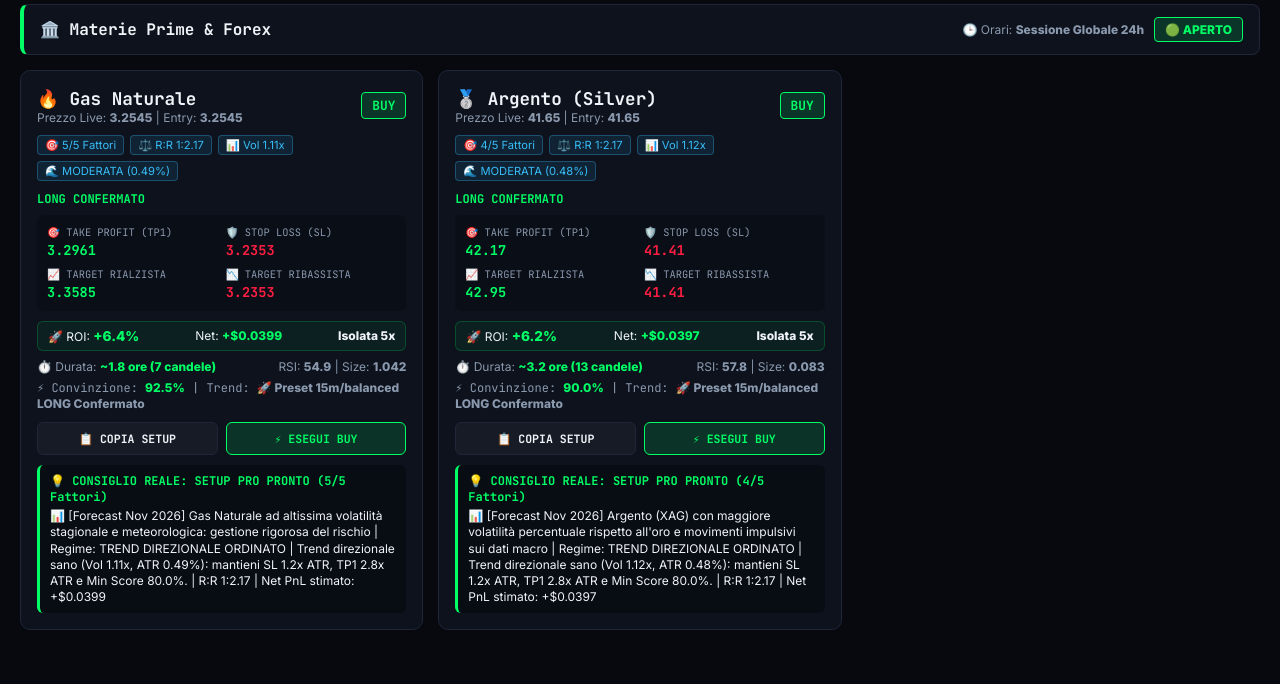
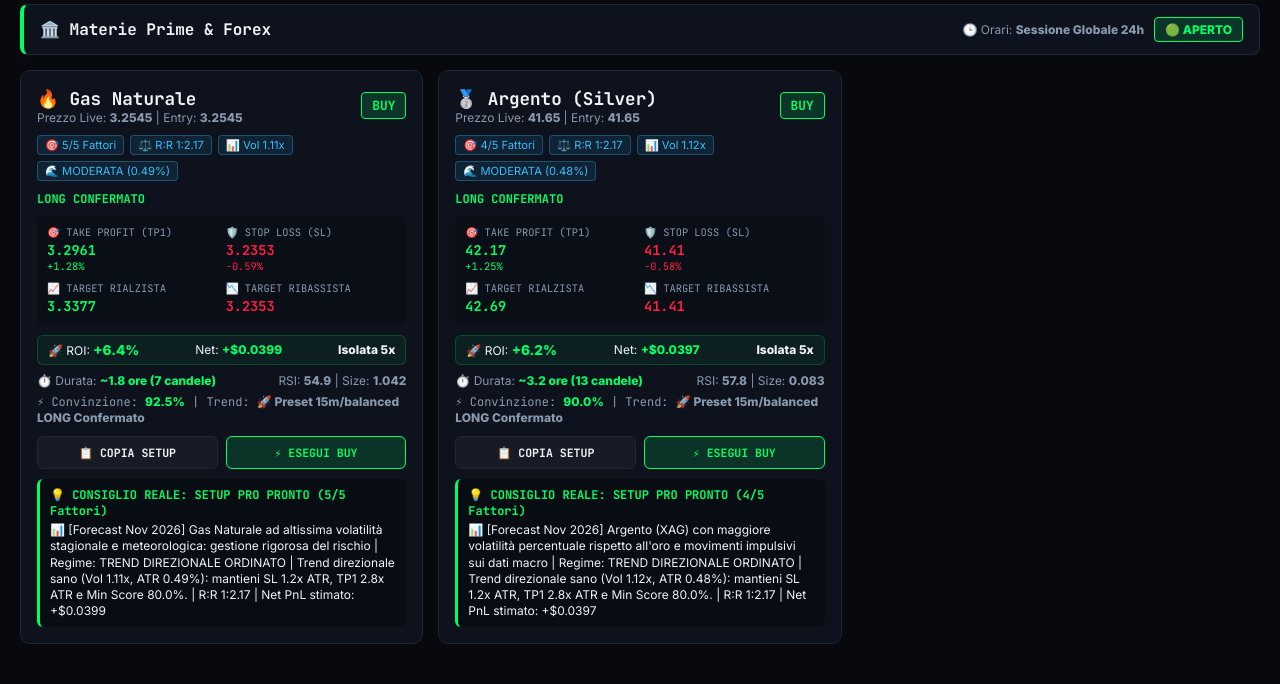
Before and after one commit to fabiocaputo389-ship-it/segnali-ai-telegram, a Flask app: page / in a window 1280 px wide. Shown: the part 1843-2527 px from the top of the page. Run offline with Flask 3, Linux system fonts and the light colour scheme; data that the repository does not hold is empty.

Commit message:
Update index.html

```diff
--- a/templates/index.html
+++ b/templates/index.html
@@ -876,7 +876,12 @@
         function copySetupToClipboard(symbol) {
             const s = (cachedSignalData.signals || []).find(item => item.symbol === symbol);
             if (!s) return;
-            const txt = `${s.name} (${s.symbol}) | ${s.action} | Entry: ${s.entry} | TP1: ${s.tp1} | SL: ${s.sl} | R:R 1:${s.rrr} | ${s.leverage}`;
+            const entryNum = parseFloat(s.entry) || 0;
+            const tpNum = parseFloat(s.tp1) || 0;
+            const slNum = parseFloat(s.sl) || 0;
+            const tpPct = entryNum > 0 ? (((tpNum - entryNum) / entryNum) * 100).toFixed(2) : '0.00';
+            const slPct = entryNum > 0 ? (((slNum - entryNum) / entryNum) * 100).toFixed(2) : '0.00';
+            const txt = `${s.name} (${s.symbol}) | ${s.action} | Entry: ${s.entry} | TP1: ${s.tp1} (${tpPct}%) | SL: ${s.sl} (${slPct}%) | R:R 1:${s.rrr}`;
             navigator.clipboard?.writeText(txt).catch(() => {});
             alert(`Setup copiato:\n${txt}`);
         }
@@ -1163,6 +1168,9 @@
                     if (data.success && data.lastPrice > 0) {
                         const liveP = parseFloat(data.lastPrice);
                         const dec = sig.decimals || (liveP > 5 ? 2 : 5);
+                        const factor = Math.pow(10, dec);
+                        const tick = Math.pow(10, -dec);
+                        const entryLive = Math.round(liveP * factor) / factor;
                         const tpDist = parseFloat(sig.tp_dist) || 0;
                         const slDist = parseFloat(sig.sl_dist) || 0;
 
@@ -1174,15 +1182,15 @@
                         if (tpDist > 0 && slDist > 0) {
                             let newTp1, newSl, newUp, newDown;
                             if (sig.action === 'BUY') {
-                                newTp1 = (liveP + tpDist).toFixed(dec);
-                                newSl = (liveP - slDist).toFixed(dec);
-                                newUp = (liveP + tpDist * 2.5).toFixed(dec);
+                                newTp1 = Math.max(entryLive + tick, Math.round((entryLive + tpDist) * factor) / factor).toFixed(dec);
+                                newSl = Math.max(tick, Math.min(entryLive - tick, Math.round((entryLive - slDist) * factor) / factor)).toFixed(dec);
+                                newUp = (Math.round((entryLive + tpDist * 2.0) * factor) / factor).toFixed(dec);
                                 newDown = newSl;
                             } else {
-                                newTp1 = (liveP - tpDist).toFixed(dec);
-                                newSl = (liveP + slDist).toFixed(dec);
+                                newTp1 = Math.max(tick, Math.min(entryLive - tick, Math.round((entryLive - tpDist) * factor) / factor)).toFixed(dec);
+                                newSl = Math.max(entryLive + tick, Math.round((entryLive + slDist) * factor) / factor).toFixed(dec);
                                 newUp = newSl;
-                                newDown = (liveP - tpDist * 2.5).toFixed(dec);
+                                newDown = Math.max(tick, Math.round((entryLive - tpDist * 2.0) * factor) / factor).toFixed(dec);
                             }
 
                             const tp1El = document.getElementById(`tp1-${sig.symbol}`);
@@ -1293,7 +1301,13 @@
                         </div>
                         <div class="signals-grid">
                             ${catSignals.length === 0 ? `<div style="color:var(--text-muted); font-family:'JetBrains Mono',monospace; font-size:0.8rem;">Nessun setup operativo BUY/SELL al momento su questa borsa (i segnali neutrali sono filtrati).</div>` :
-                            catSignals.map(s => `
+                            catSignals.map(s => {
+                                const entryNum = parseFloat(s.entry) || 0;
+                                const tpNum = parseFloat(s.tp1) || 0;
+                                const slNum = parseFloat(s.sl) || 0;
+                                const tpDelta = entryNum > 0 ? (((tpNum - entryNum) / entryNum) * 100).toFixed(2) : '0.00';
+                                const slDelta = entryNum > 0 ? (((slNum - entryNum) / entryNum) * 100).toFixed(2) : '0.00';
+                                return `
                                 <div class="signal-card">
                                     <div class="card-header">
                                         <div>
@@ -1313,8 +1327,16 @@
                                     <div style="font-size:0.75rem; color:${s.sentiment_color}; font-weight:700; margin-bottom:8px; font-family:'JetBrains Mono',monospace;">${s.sentiment}</div>
 
                                     <div class="metrics-grid">
-                                        <div class="metric-box"><label>🎯 TAKE PROFIT (TP1)</label><span id="tp1-${s.symbol}" style="color:var(--accent-green);">${s.tp1}</span></div>
-                                        <div class="metric-box"><label>🛡️ STOP LOSS (SL)</label><span id="sl-${s.symbol}" style="color:var(--accent-red);">${s.sl}</span></div>
+                                        <div class="metric-box">
+                                            <label>🎯 TAKE PROFIT (TP1)</label>
+                                            <span id="tp1-${s.symbol}" style="color:var(--accent-green);">${s.tp1}</span>
+                                            <small style="display:block; font-family:'JetBrains Mono',monospace; font-size:0.65rem; color:var(--accent-green);">${parseFloat(tpDelta) >= 0 ? '+' : ''}${tpDelta}%</small>
+                                        </div>
+                                        <div class="metric-box">
+                                            <label>🛡️ STOP LOSS (SL)</label>
+                                            <span id="sl-${s.symbol}" style="color:var(--accent-red);">${s.sl}</span>
+                                            <small style="display:block; font-family:'JetBrains Mono',monospace; font-size:0.65rem; color:var(--accent-red);">${parseFloat(slDelta) >= 0 ? '+' : ''}${slDelta}%</small>
+                                        </div>
                                         <div class="metric-box"><label>📈 TARGET RIALZISTA</label><span id="target-up-${s.symbol}" style="color:var(--accent-green);">${s.target_rialzista}</span></div>
                                         <div class="metric-box"><label>📉 TARGET RIBASSISTA</label><span id="target-down-${s.symbol}" style="color:var(--accent-red);">${s.target_ribassista}</span></div>
                                     </div>
@@ -1345,7 +1367,8 @@
                                         <div style="color:var(--text-main);">${s.advisor_msg}</div>
                                     </div>
                                 </div>
-                            `).join('')}
+                            `;
+                            }).join('')}
                         </div>
                     </div>
                 `;
```
